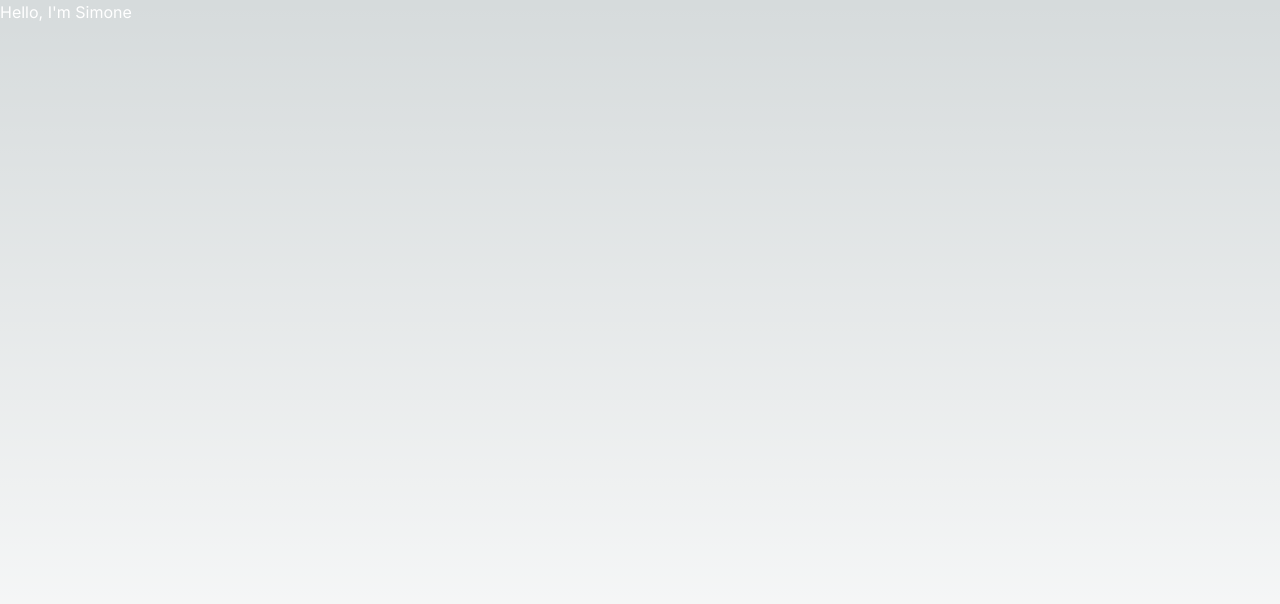
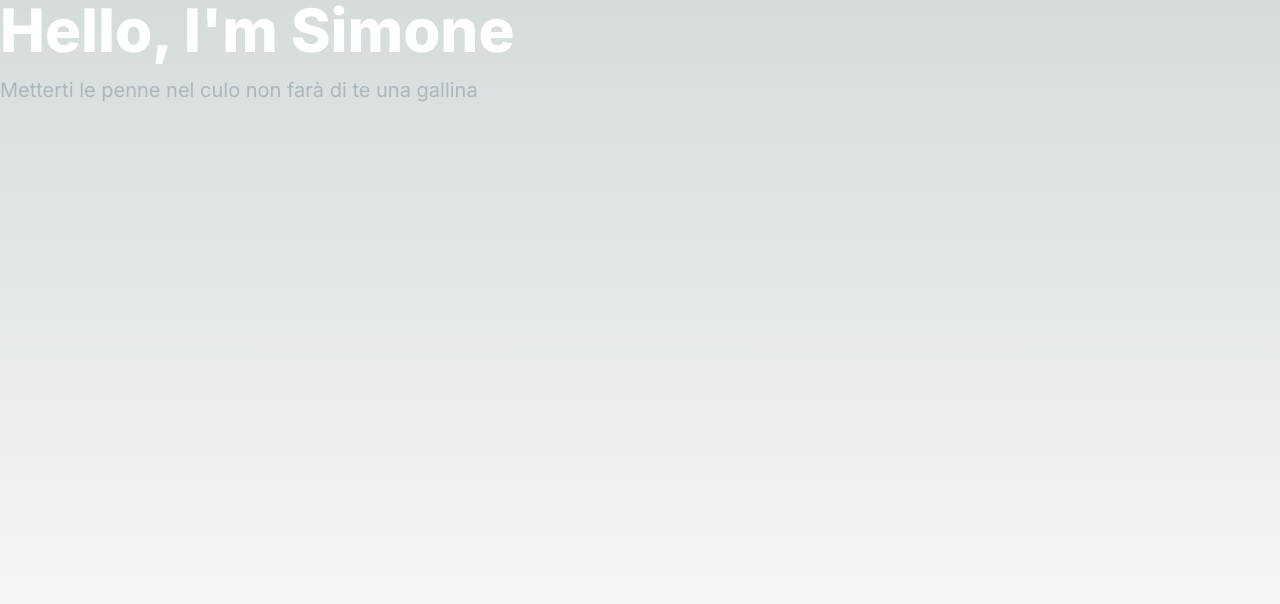
Before and after one commit to Desko95/portfolio-website, a Next.js app: page / in a window 1280 px wide. Shown: the top 604 px of the page. Built offline with nearby package versions, Linux system fonts and the light colour scheme.

Commit message:
following tutorial at minute 9.43

```diff
--- a/app/components/HeroSection.jsx
+++ b/app/components/HeroSection.jsx
@@ -1,11 +1,18 @@
-import React from 'react'
+import React from 'react';
 
 const HeroSection = () => {
   return (
     <section>
-        <h1 className='text-white'>Hello, I'm Simone</h1>
-    </section>,
-  )
-}
+      <div>
+        <h1 className='text-white mb-4 text-4xl lg:text-6xl font-extrabold'>
+          Hello, I'm Simone
+        </h1>
+        <p className='text-[#ADB7BE] text-lg lg:text-xl'>
+          Metterti le penne nel culo non farà di te una gallina
+        </p>
+      </div>
+    </section>
+  );
+};
 
-export default HeroSection
+export default HeroSection;
```
